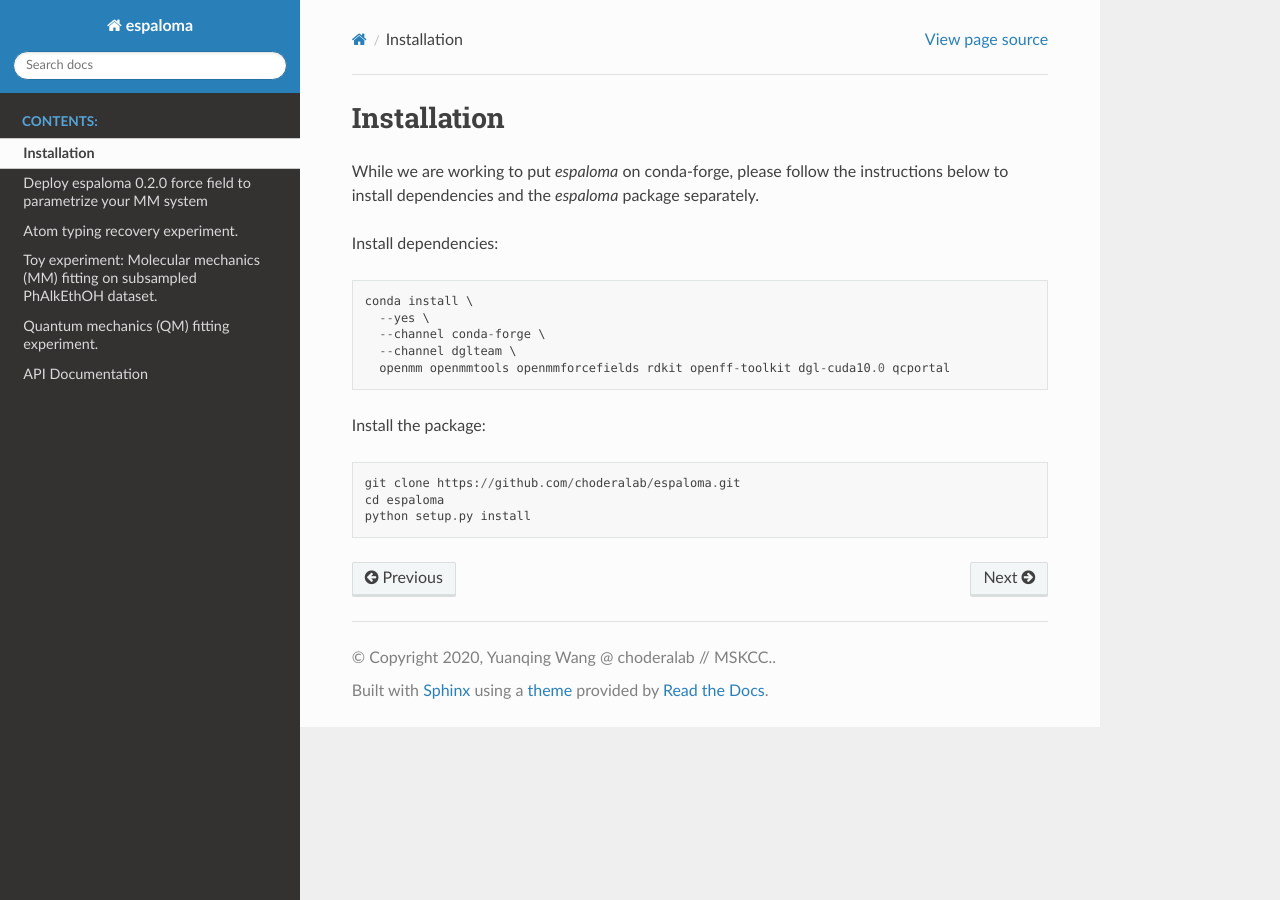
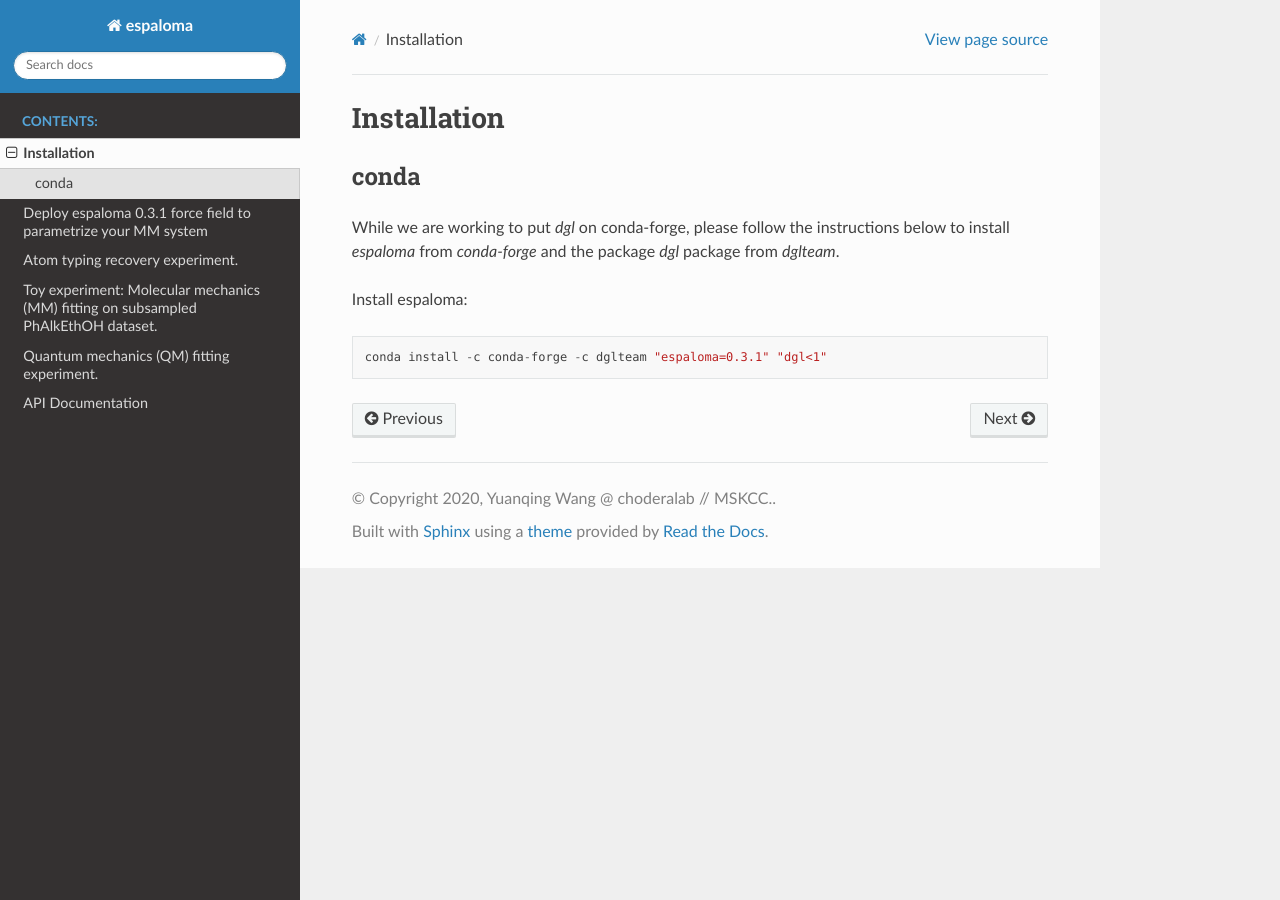
Before and after one commit to choderalab/espaloma, a Sphinx documentation site: the page built from docs/install.rst, in a window 1280 px wide. Built offline with Sphinx 7.4.7 and the Read the Docs theme 2.0.0, drawn with Linux system fonts in a browser that asks for light colours.

Commit message:
[WIP] Installation Guide Update (#175)
* start of installation guide

* update installer docs

* set max dgl version

* update for espaloma 0.3.1

* final pass on install docs

```diff
--- a/docs/install.rst
+++ b/docs/install.rst
@@ -1,19 +1,11 @@
 Installation
 ============
 
-While we are working to put `espaloma` on conda-forge, please follow the instructions below to install dependencies and the `espaloma` package separately.
+conda
+-----
 
-Install dependencies::
+While we are working to put `dgl` on conda-forge, please follow the instructions below to install `espaloma` from `conda-forge` and the package `dgl` package from `dglteam`.
 
-    conda install \
-      --yes \
-      --channel conda-forge \
-      --channel dglteam \
-      openmm openmmtools openmmforcefields rdkit openff-toolkit dgl-cuda10.0 qcportal
+Install espaloma::
 
-
-Install the package::
-
-    git clone https://github.com/choderalab/espaloma.git
-    cd espaloma
-    python setup.py install
+    conda install -c conda-forge -c dglteam "espaloma=0.3.1" "dgl<1"
```
Also changed, not shown: README.md (+26 -20 lines), docs/deploy.rst (+4 -6 lines), 1 other file.
